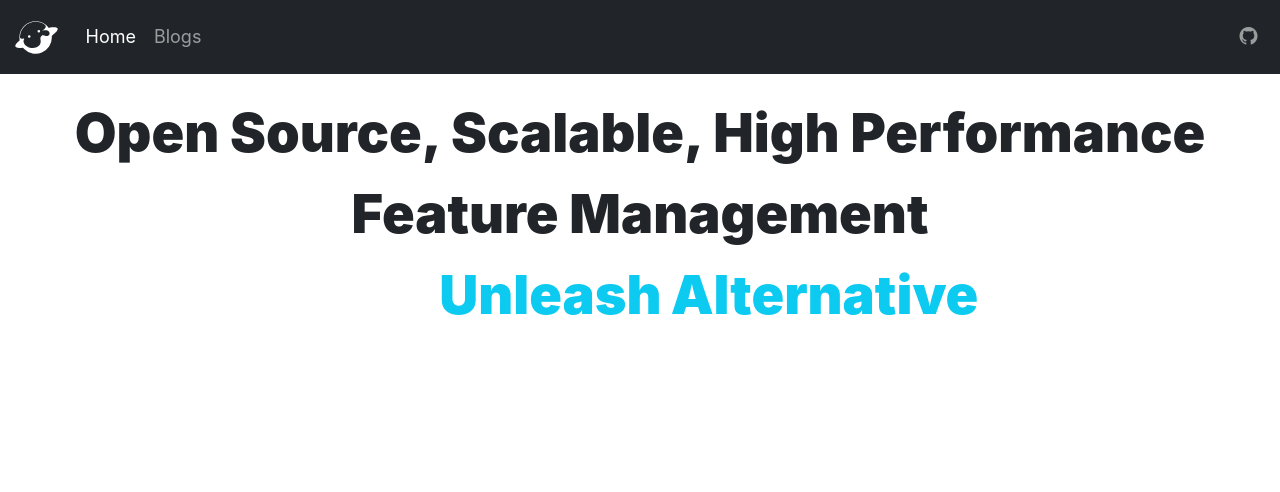
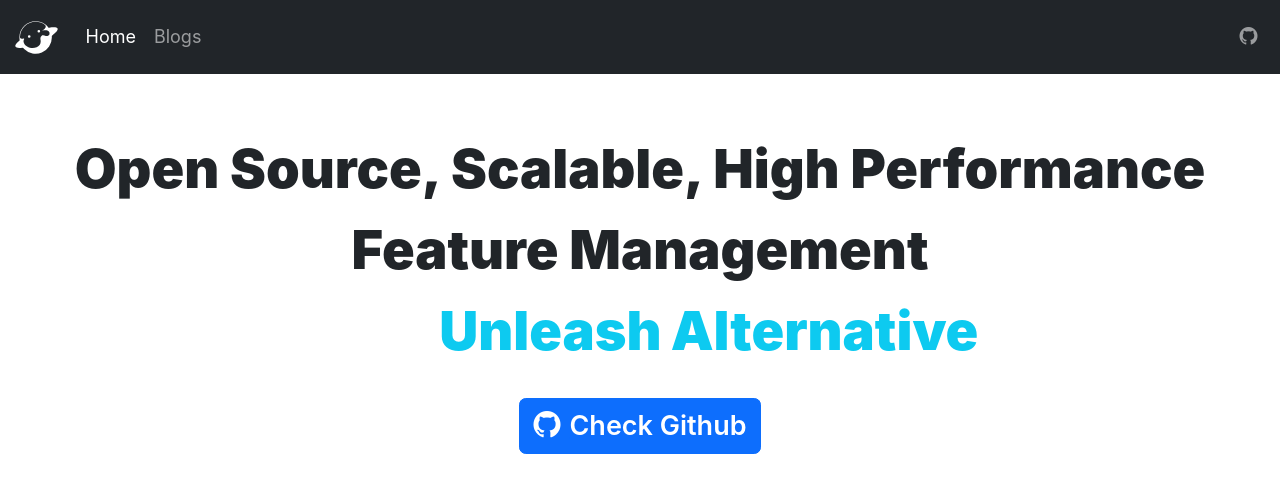
Before and after one commit to MichaelYuhe/official-website, a Next.js app: page / in a window 1280 px wide. Shown: the top 492 px of the page. Built offline with nearby package versions, Linux system fonts and the light colour scheme.

Commit message:
in progress

```diff
--- a/pages/index.js
+++ b/pages/index.js
@@ -2,6 +2,7 @@
 import utilStyles from '../styles/utils.module.scss'
 import { useState, useEffect } from "react";
 import styles from "./index.module.scss";
+import Link from "next/link";
 
 const Alternative = () => {
   const alternatives = ['LaunchDarkly', 'Unleash'];
@@ -21,7 +22,7 @@
   return (
     <Layout>
       <section className={utilStyles.headingMd}>
-        <div className={`${styles.faceFirstLine}`}>
+        <div className={`${styles.faceFirstLine} mt-5`}>
           <div>Open Source,</div>
           <div>Scalable,</div>
           <div>High Performance</div>
@@ -31,8 +32,14 @@
           <Alternative></Alternative>
           <div>Alternative</div>
         </div>
-        <div></div>
-        <div></div>
+        <div className={`${styles.faceFourthLine} mt-4`}>
+          <Link href="https://github.com/featbit/featbit" target="_blank">
+            <button type="button" className={`btn btn-primary ${styles.githubBtn}`}>
+              <i className="bi bi-github"></i>
+              Check Github
+            </button>
+          </Link>
+        </div>
       </section>
     </Layout>
   )
--- a/pages/index.module.scss
+++ b/pages/index.module.scss
@@ -6,7 +6,7 @@
   text-align: right;
 }
 
-.faceFirstLine, .faceSecondLine, .faceThirdLine {
+.faceFirstLine, .faceSecondLine, .faceThirdLine, .faceFourthLine {
   font-size: 3rem;
   font-weight: 900;
   display: flex;
@@ -25,3 +25,14 @@
 .faceThirdLine {
   color: $cyan-500
 }
+
+.faceFourthLine {
+
+}
+
+.githubBtn {
+  font-size: 1.5rem;
+  font-weight: 600;
+  display: flex;
+  gap: 0.5rem
+}
```
